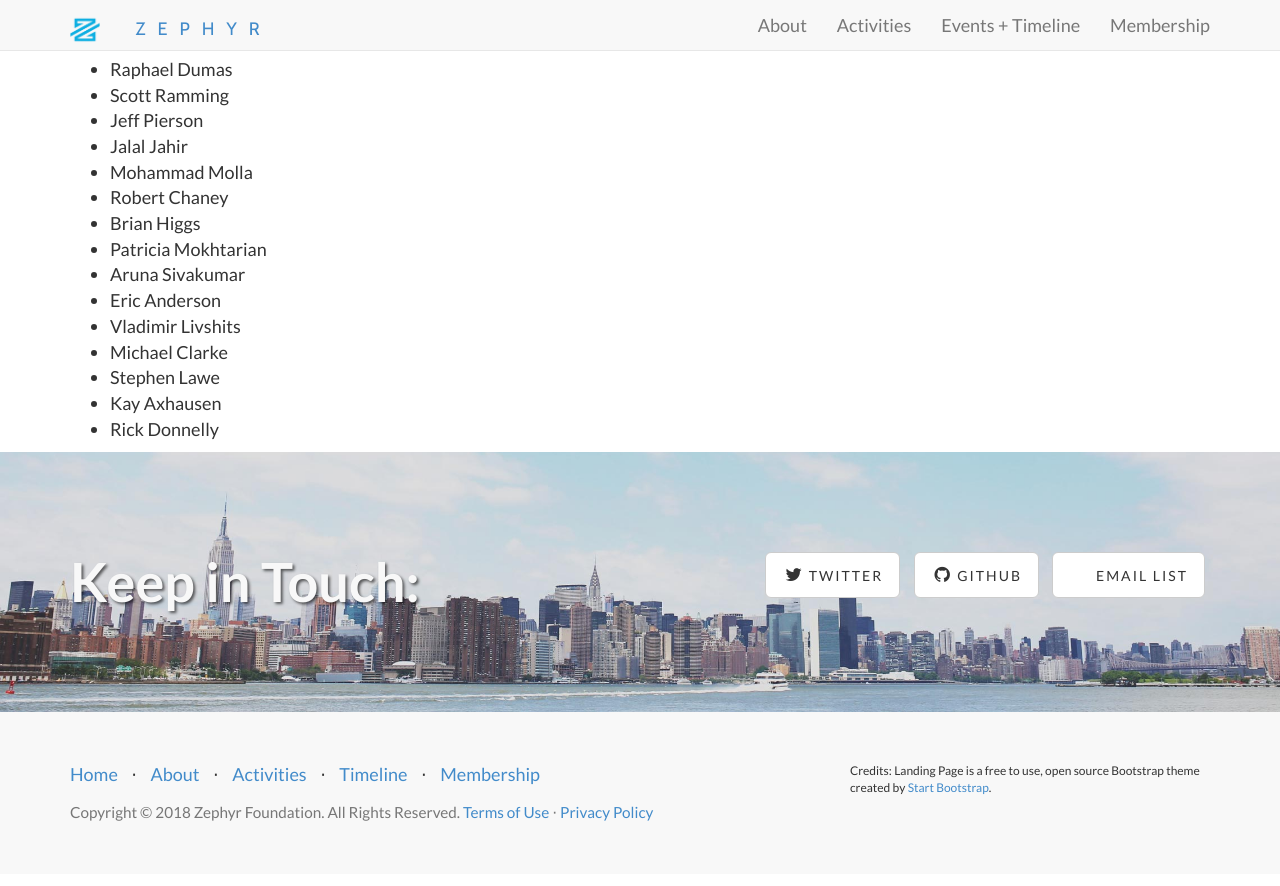
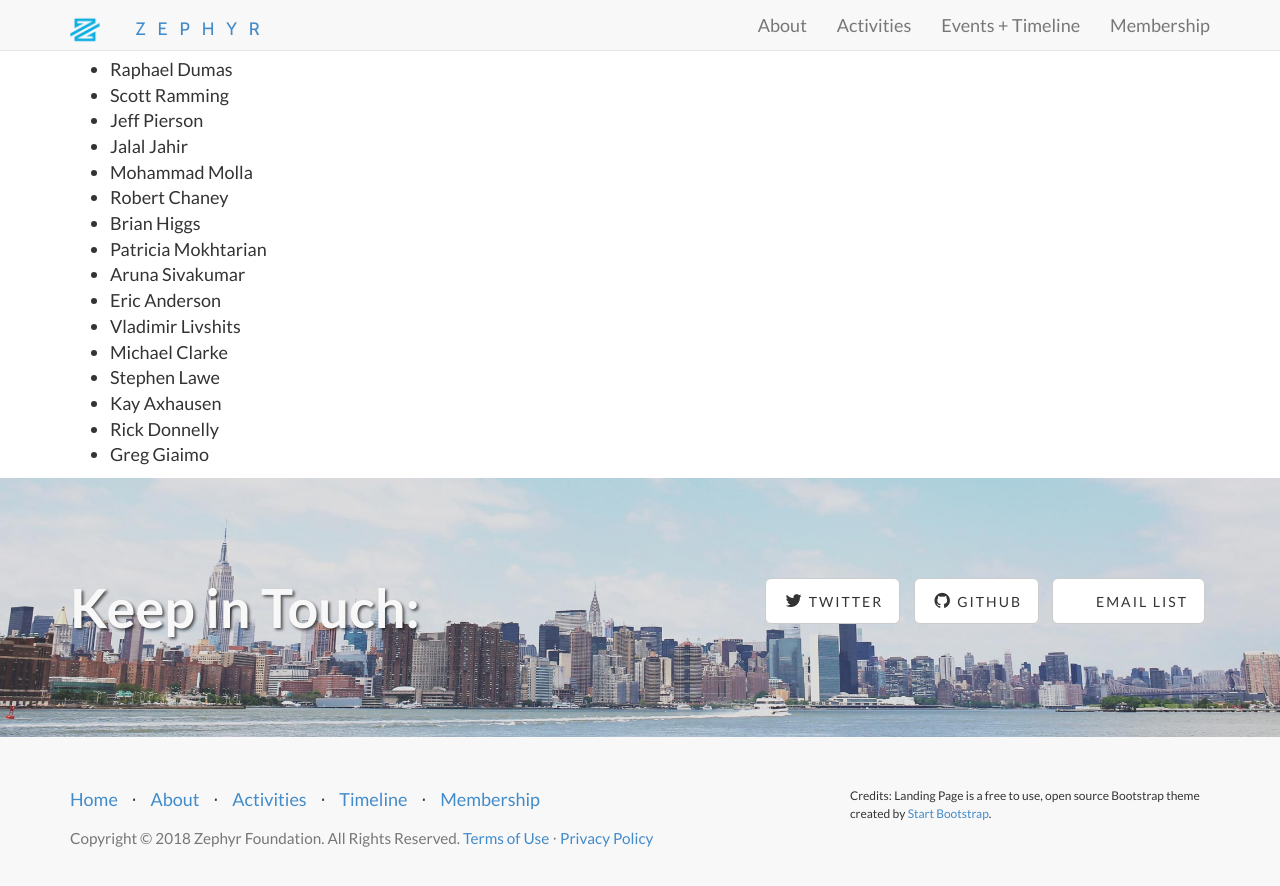
Before and after one commit to ZephyrTransport/zephyr-website, a Jekyll site: the page built from members.md, in a window 1280 px wide and 900 px high, scrolled down 949 px. Shown: the top 886 px of the window. Built offline with Jekyll 4.4.1, drawn with Linux system fonts in a browser that asks for light colours.

Commit message:
More members

```diff
--- a/members.md
+++ b/members.md
@@ -51,3 +51,4 @@ Member’s are at the heart of the Zephyr Foundation’s organizational structur
  * Stephen Lawe
  * Kay Axhausen
  * Rick Donnelly
+ * Greg Giaimo
```
